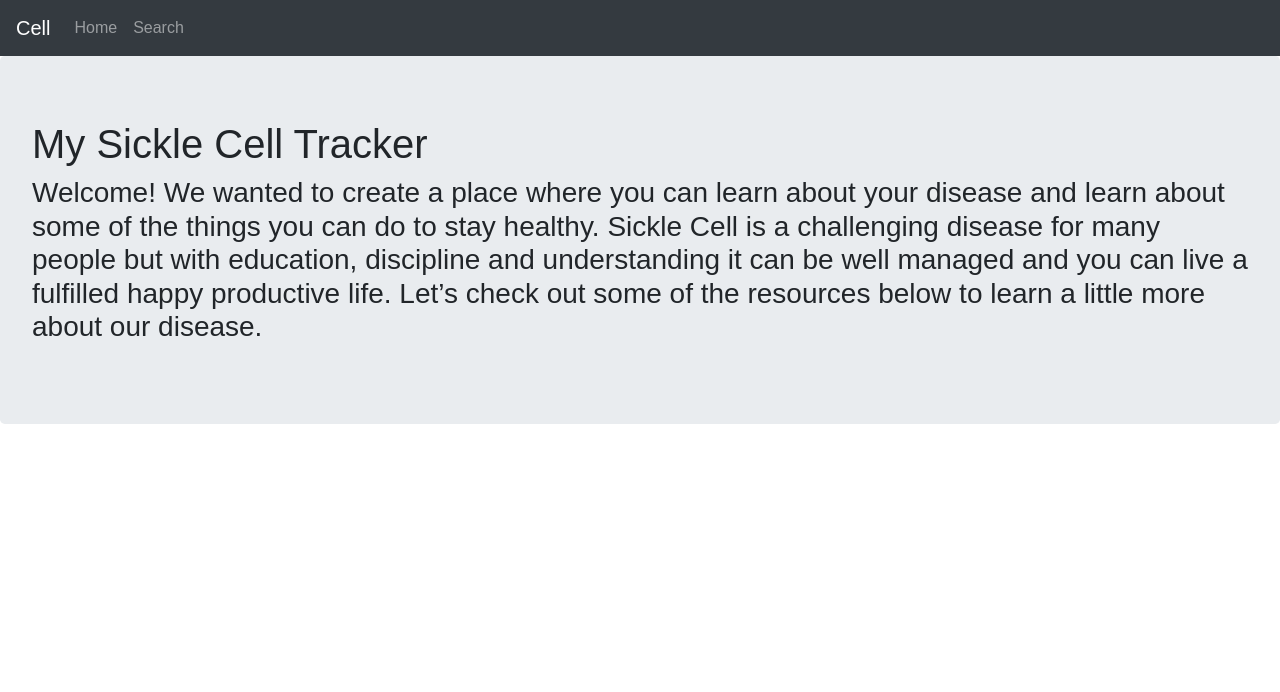
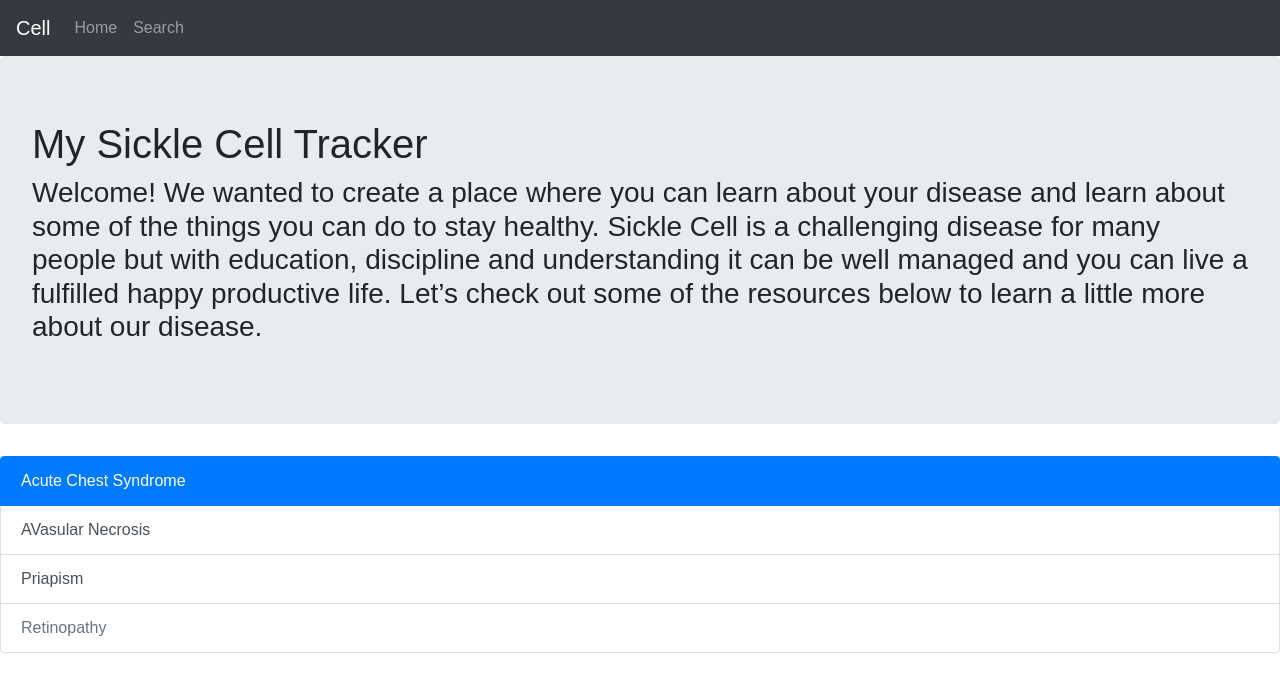
Before and after one commit to marcustate/project-3, a React (Create React App) app in the folder client/: page /searchButtons in a window 1280 px wide. Shown: the top 692 px of the page. Built offline with nearby package versions, Linux system fonts and the light colour scheme; the HTML template or start-up script is replaced by a standard one.

Commit message:
added buttons for database search

```diff
--- a/client/src/App.js
+++ b/client/src/App.js
@@ -8,7 +8,7 @@ import System from "../src/pages/System";
 import Tracker from "../src/pages/Tracker";
 import Search from "../src/pages/Search";
 import GeneralInformation from "../src/pages/GeneralInformation";
-
+import SearchButtons from "../src/pages/SearchButtons";
 
 function App() {
   return (
@@ -21,6 +21,7 @@ function App() {
         <Route path="/tracker" component={Tracker} />
         <Route path="/search" component={Search} />
         <Route path="/generalInformation" component={GeneralInformation} />
+        <Route path="/searchButtons" component={SearchButtons} />
       </div>
     </Router>
   );
--- /dev/null
+++ b/client/src/pages/SearchButtons.js
@@ -0,0 +1,21 @@
+import React from "react";
+
+
+
+function SearchButtons() {
+  return (
+    <div>
+      <div className="list-group">
+
+        <button type="button" className="list-group-item list-group-item-action active">Acute Chest Syndrome</button>
+        <button type="button" className="list-group-item list-group-item-action">AVasular Necrosis</button>
+        <button type="button" className="list-group-item list-group-item-action">Priapism</button>
+        <button type="button" className="list-group-item list-group-item-action" disabled>Retinopathy</button>
+      </div>
+
+    </div>
+  )
+}
+
+
+export default SearchButtons;
```
